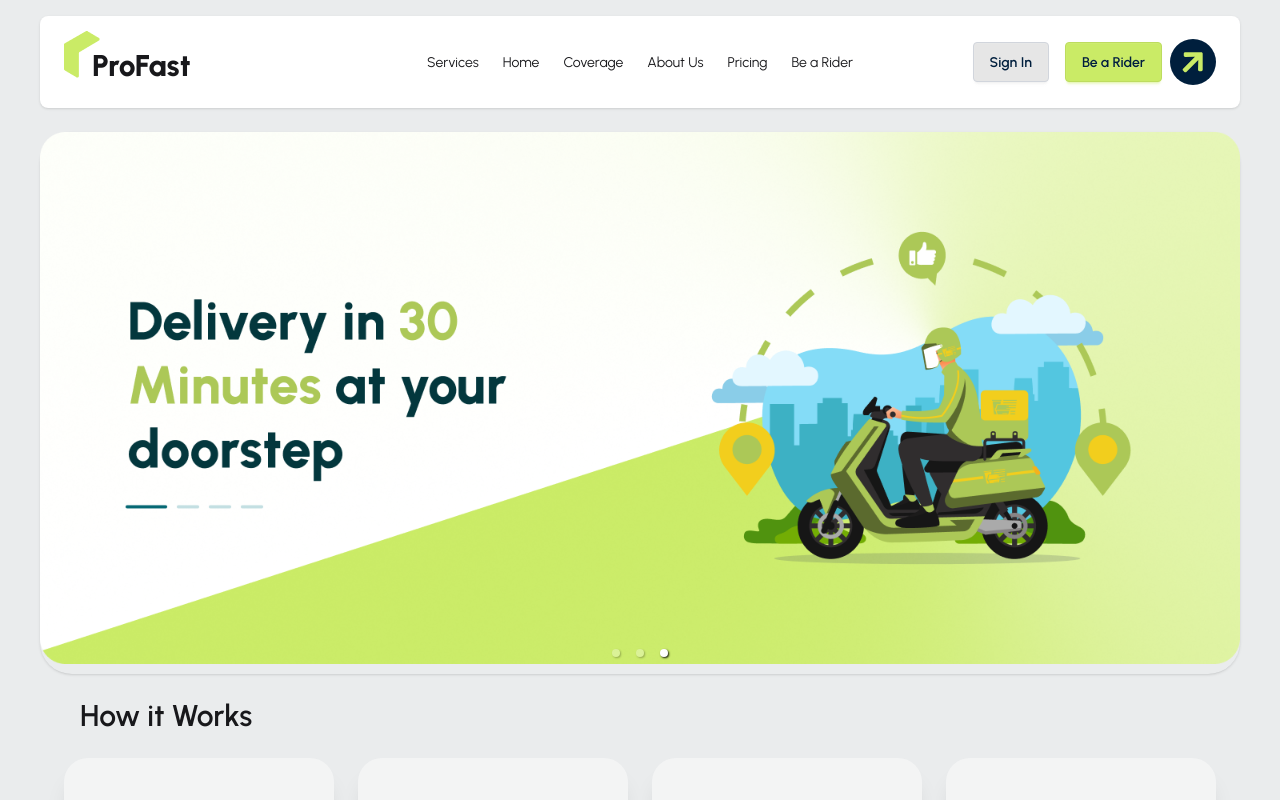
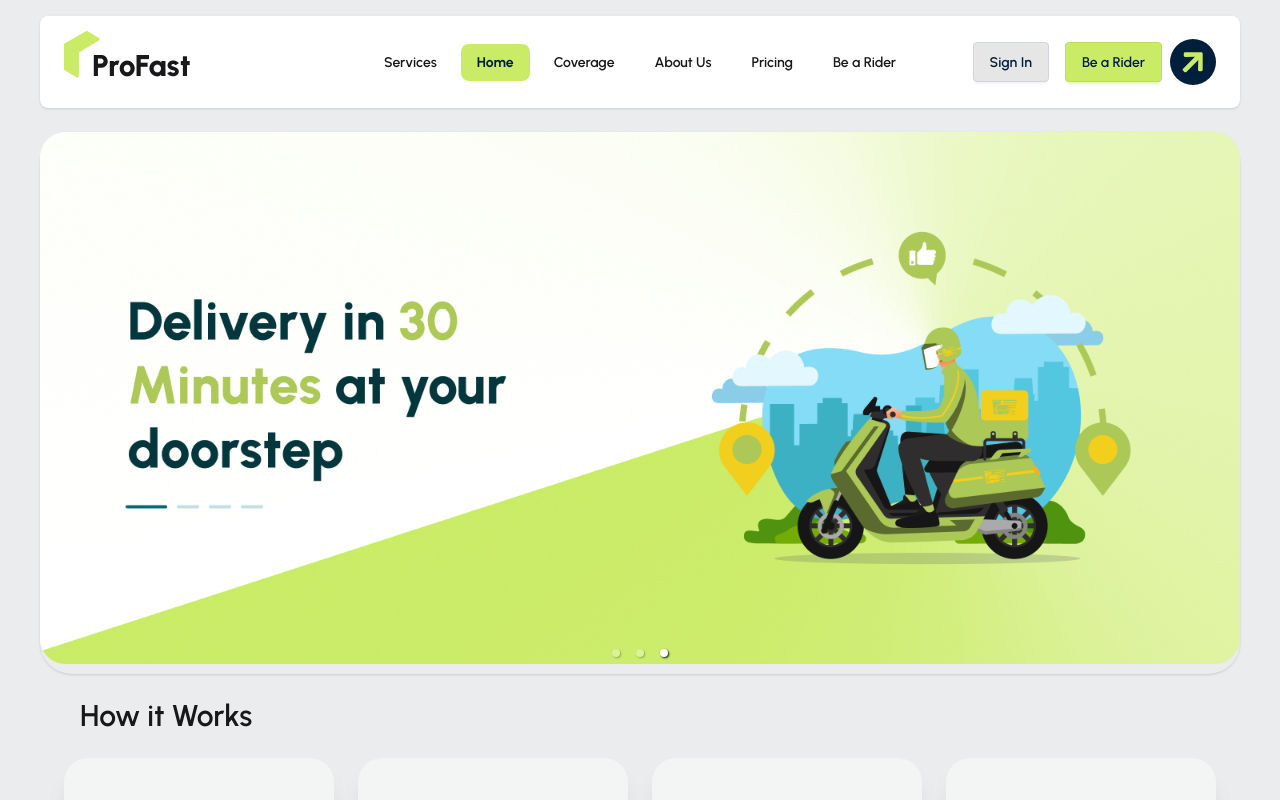
Before and after one commit to ShafinRME/e-commerce_1_client, a React (Vite) app: page / in a window 1280 px wide. Shown: the top 800 px of the page. Built offline with nearby package versions, Linux system fonts and the light colour scheme; no server answers.

Commit message:
Coverage area implementation is done

```diff
--- a/index.html
+++ b/index.html
@@ -3,7 +3,7 @@
 
 <head>
   <meta charset="UTF-8" theme="light" />
-  <link rel="icon" type="image/svg+xml" href="/vite.svg" />
+  <link rel="icon" type="image/svg+xml" href="/src/assets/logo.png" />
   <meta name="viewport" content="width=device-width, initial-scale=1.0" />
   <title>e-commerce_1</title>
 </head>
--- a/package.json
+++ b/package.json
@@ -14,11 +14,13 @@
     "aos": "^2.3.4",
     "daisyui": "^5.5.14",
     "firebase": "^12.7.0",
+    "leaflet": "^1.9.4",
     "react": "^19.2.0",
     "react-dom": "^19.2.0",
     "react-fast-marquee": "^1.6.5",
     "react-hook-form": "^7.69.0",
     "react-icons": "^5.5.0",
+    "react-leaflet": "^5.0.0",
     "react-responsive-carousel": "^3.2.23",
     "react-router": "^7.11.0",
     "swiper": "^12.0.3",
--- a/src/router/router.jsx
+++ b/src/router/router.jsx
@@ -4,6 +4,7 @@ import RootLayout from "../layouts/RootLayout";
 import AuthLayout from "../layouts/AuthLayout";
 import Login from "../pages/Authentication/Login/Login";
 import Register from "../pages/Authentication/Register/Register";
+import Coverage from "../pages/Coverage/Coverage";
 
 
 export const router = createBrowserRouter([
@@ -14,6 +15,11 @@ export const router = createBrowserRouter([
             {
                 index: true,
                 Component: Home,
+            },
+            {
+                path: 'coverage',
+                Component: Coverage,
+                loader: () => fetch('/public/warehouses.json')
             }
         ]
     },
--- a/src/shared/Navbar/Navbar.jsx
+++ b/src/shared/Navbar/Navbar.jsx
@@ -5,40 +5,112 @@ import { FaArrowRight } from 'react-icons/fa';
 
 const Navbar = () => {
 
-    const navItems = <>
-        <li><NavLink to="/services">Services</NavLink></li>
-        <li><NavLink to="/">Home</NavLink></li>
-        <li><NavLink to="/coverage">Coverage</NavLink></li>
-        <li><NavLink to="/about">About Us</NavLink></li>
-        <li><NavLink to="/pricing">Pricing</NavLink></li>
-        <li><NavLink to="/rider">Be a Rider</NavLink></li>
+    // Active / inactive nav link styling
+    const navLinkClass = ({ isActive }) =>
+        isActive
+            ? "bg-secondary text-base-200 font-bold rounded-lg px-4 py-2"
+            : "px-4 py-2 font-semibold  rounded-lg hover:bg-accent hover:text-base-200 transition duration-300";
 
-    </>
+    const navItems = (
+        <>
+            <li>
+                <NavLink to="/services" className={navLinkClass}>
+                    Services
+                </NavLink>
+            </li>
+
+            <li>
+                <NavLink to="/" end className={navLinkClass}>
+                    Home
+                </NavLink>
+            </li>
+
+            <li>
+                <NavLink to="/coverage" className={navLinkClass}>
+                    Coverage
+                </NavLink>
+            </li>
+
+            <li>
+                <NavLink to="/about" className={navLinkClass}>
+                    About Us
+                </NavLink>
+            </li>
+
+            <li>
+                <NavLink to="/pricing" className={navLinkClass}>
+                    Pricing
+                </NavLink>
+            </li>
+
+            <li>
+                <NavLink to="/rider" className={navLinkClass}>
+                    Be a Rider
+                </NavLink>
+            </li>
+        </>
+    );
+
     return (
-        <div className="navbar bg-base-100 shadow-sm w-15/16 mx-auto rounded-lg mb-6 px-2 lg:px-6 ">
+        <div className="navbar bg-base-100 shadow-sm w-15/16 mx-auto rounded-lg mb-6 px-2 lg:px-6">
+
+            {/* Navbar Start */}
             <div className="navbar-start">
                 <div className="dropdown">
-                    <div tabIndex={0} role="button" className="btn btn-secondary text-base-200 mr-6 lg:hidden">
-                        <svg xmlns="http://www.w3.org/2000/svg" className="h-5 w-5" fill="none" viewBox="0 0 24 24" stroke="currentColor"> <path strokeLinecap="round" strokeLinejoin="round" strokeWidth="2" d="M4 6h16M4 12h8m-8 6h16" /> </svg>
+                    <div
+                        tabIndex={0}
+                        role="button"
+                        className="btn btn-secondary text-base-200 mr-6 lg:hidden"
+                    >
+                        <svg
+                            xmlns="http://www.w3.org/2000/svg"
+                            className="h-5 w-5"
+                            fill="none"
+                            viewBox="0 0 24 24"
+                            stroke="currentColor"
+                        >
+                            <path
+                                strokeLinecap="round"
+                                strokeLinejoin="round"
+                                strokeWidth="2"
+                                d="M4 6h16M4 12h8m-8 6h16"
+                            />
+                        </svg>
                     </div>
+
+                    {/* Mobile Menu */}
                     <ul
-                        tabIndex="-1"
-                        className="menu menu-sm dropdown-content bg-base-100 rounded-box z-1 mt-3 w-52 p-2 shadow">
+                        tabIndex={0}
+                        className="menu menu-sm dropdown-content bg-base-100 rounded-box z-10 mt-3 w-52 p-2 shadow"
+                    >
                         {navItems}
                     </ul>
                 </div>
-                <NavLink to="/" className=" text-xl w-4 mb-4  lg:w-auto"><Prologo /></NavLink>
+
+                <NavLink to="/" className="text-xl w-4 mb-4 lg:w-auto">
+                    <Prologo />
+                </NavLink>
             </div>
+
+            {/* Navbar Center (Desktop Menu) */}
             <div className="navbar-center hidden lg:flex">
-                <ul className="menu menu-horizontal px-1">
+                <ul className="menu menu-horizontal px-1 gap-2">
                     {navItems}
                 </ul>
             </div>
+
+            {/* Navbar End */}
             <div className="navbar-end gap-4">
-                <button className="btn btn-primary text-base-200  border-gray-300"><NavLink to="/login">Sign In</NavLink></button>
-                <button className="btn btn-secondary text-base-200">Be a Rider</button>
-                <div className='bg-base-200 -rotate-45 rounded-full p-2 -ms-2' >
-                    <FaArrowRight size={30} color='#CAEB66' />
+                <NavLink to="/login" className="btn btn-primary text-base-200 border-gray-300">
+                    Sign In
+                </NavLink>
+
+                <button className="btn btn-secondary text-base-200">
+                    Be a Rider
+                </button>
+
+                <div className="bg-base-200 -rotate-45 rounded-full p-2 -ms-2">
+                    <FaArrowRight size={30} color="#CAEB66" />
                 </div>
             </div>
         </div>
--- a/src/shared/Prologo/Prologo.jsx
+++ b/src/shared/Prologo/Prologo.jsx
@@ -1,13 +1,16 @@
 import React from 'react';
 
 import logo from '../../assets/logo.png';
+import { Link } from 'react-router';
 
 const Prologo = () => {
     return (
-        <div className='flex items-center justify-start'>
-            <img src={logo} alt="logo" />
-            <p className='text-3xl font-extrabold mt-6 -ml-2'>ProFast</p>
-        </div>
+        <Link to="/">
+            <div className='flex items-center justify-start'>
+                <img src={logo} alt="logo" />
+                <p className='text-3xl font-extrabold mt-6 -ml-2'>ProFast</p>
+            </div>
+        </Link>
     );
 };
 
```
Also changed, not shown: 1 other file (tests, documents, lock files or other folders).
